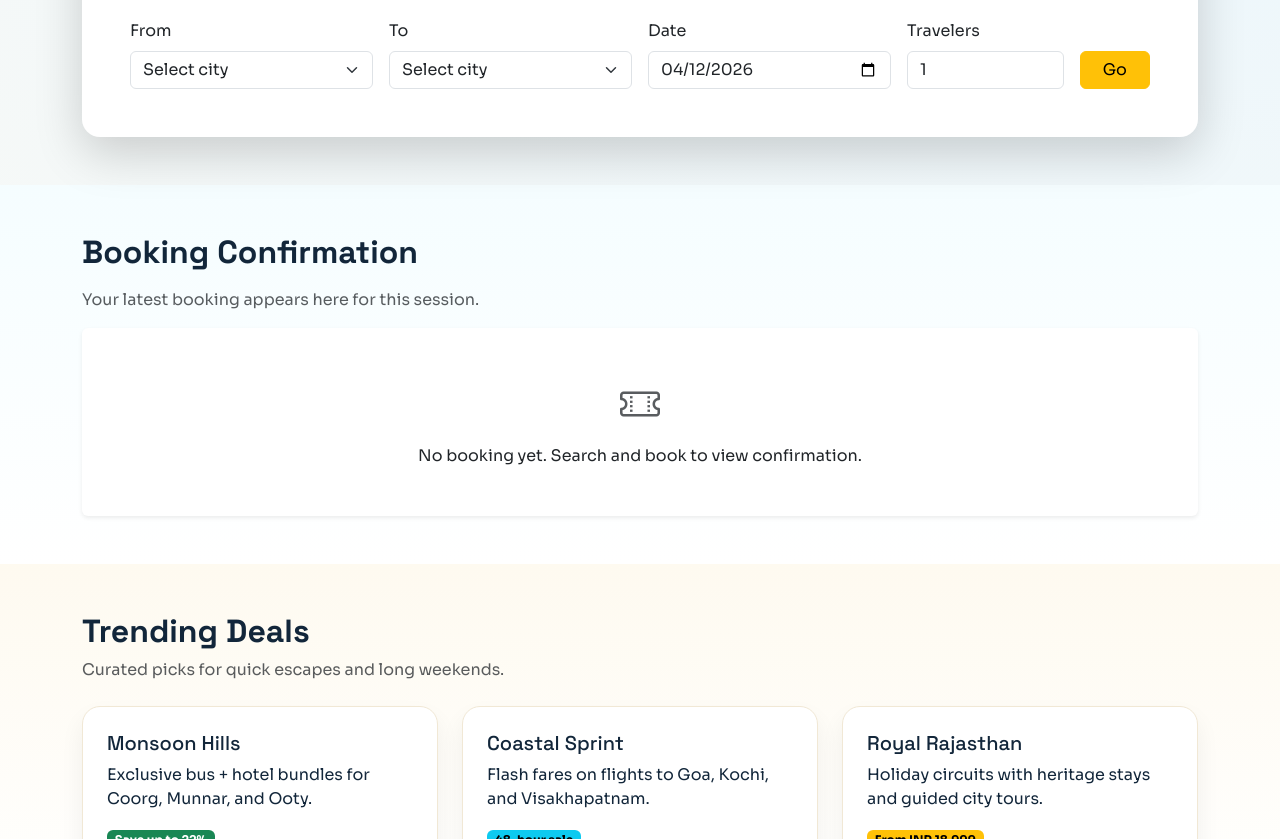
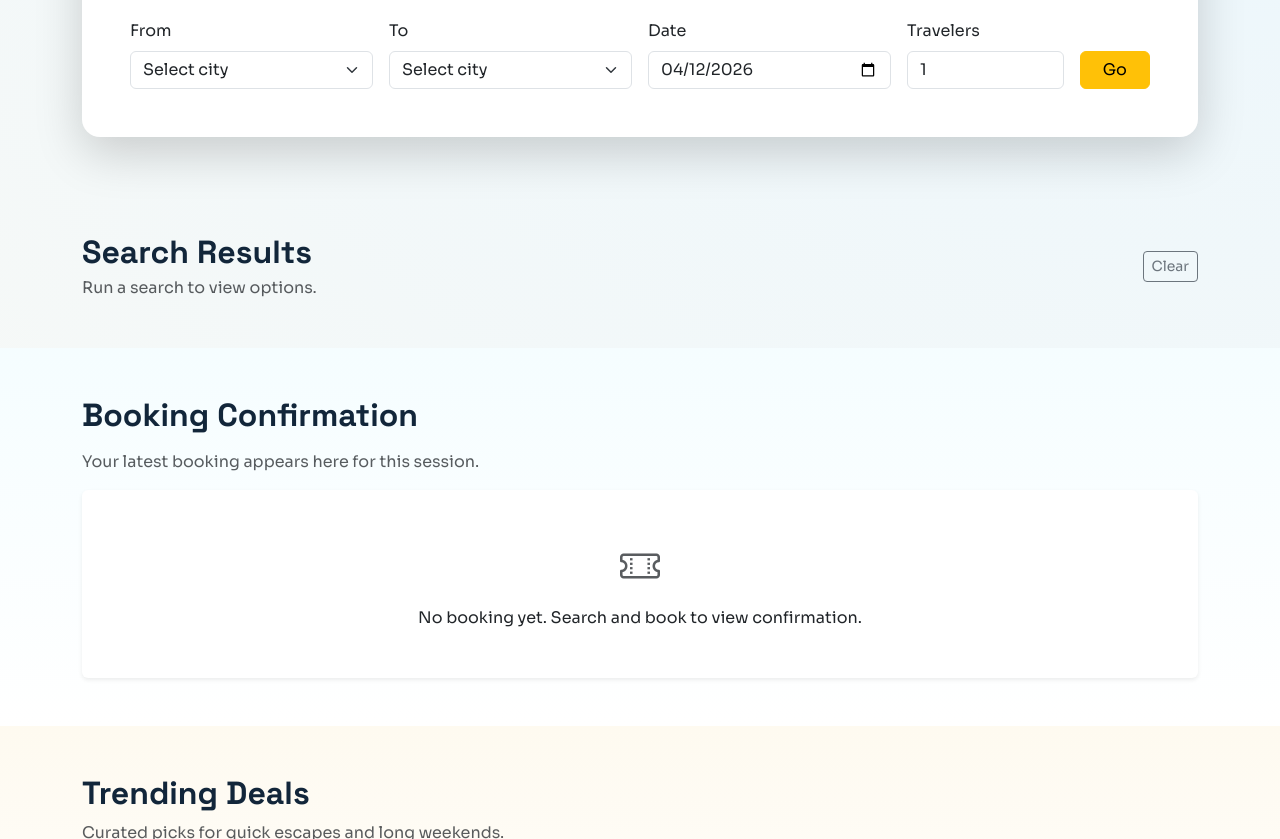
Before and after one commit to avishekhsinhaRepo/codex-vite-travel-site, a website built with Vite: page index.html in a window 1280 px wide. Shown: the part 911-1750 px from the top of the page. Built offline with nearby package versions, Linux system fonts and the light colour scheme.

```diff
--- a/index.html
+++ b/index.html
@@ -247,8 +247,8 @@
           </div>
         </div>
       </section>
-
-      <section id="results" class="py-5 section-anchor" hidden>
+      <!-- TODO Hide this section when no search results -->
+      <section id="results" class="py-5 section-anchor">
         <div class="container">
           <div class="d-flex flex-wrap justify-content-between align-items-center mb-4 gap-2">
             <div>
```
Also changed, not shown: 1 other file.
